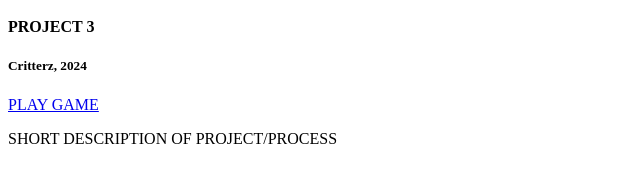
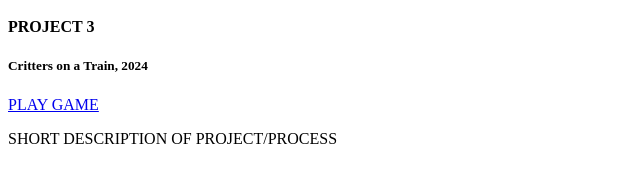
Before and after one commit to rwalla3/idea-120-project-4-rwalla3, a plain HTML site: page index.html in a window 1280 px wide. Shown: the part 508-690 px from the top of the page, 0-640 px from the left. Drawn offline with Linux system fonts and the light colour scheme.

Commit message:
Update index.html

```diff
--- a/index.html
+++ b/index.html
@@ -39,7 +39,7 @@
 <!--PROJ. 3 - TWINE GAME-->
 <div class="column">
     <h4>PROJECT 3</h4>
-    <h5>Critterz, 2024</h5>
+    <h5>Critters on a Train, 2024</h5>
     <a href="file:///Users/ryanwallace/Documents/Twine/Scratch/test-c0a9e4f2-cb5c-46b4-95cb-01df69b631ea.html">PLAY GAME</a>
     <p>SHORT DESCRIPTION OF PROJECT/PROCESS</p>
         </div>
```
